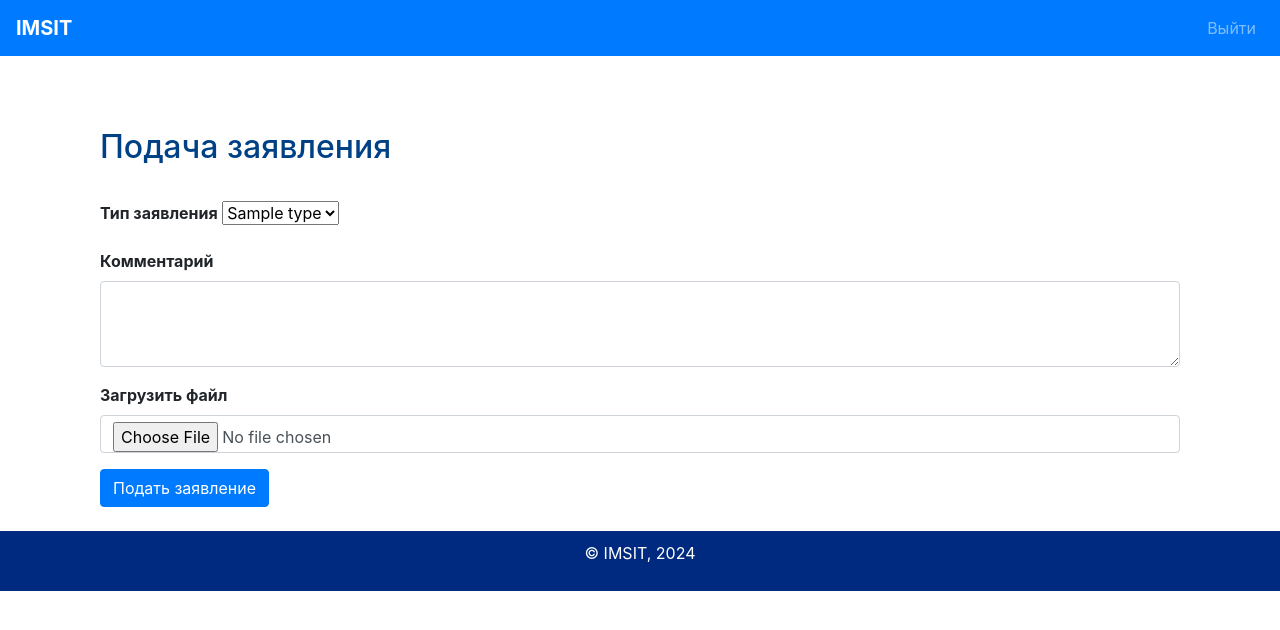
After one commit to ParkourJohnson/Kurs, a Flask app: template templates/apply.html in a window 1280 px wide. The commit adds this page. Shown: the top 630 px of the page. Run offline with Flask 3, Linux system fonts and the light colour scheme; the template is opened without the code that fills it: most values are stand-ins (such as "Sample title", 1, 10 or a date in 2020).

Commit message:
students applications

```diff
--- a/app.py
+++ b/app.py
@@ -1,9 +1,14 @@
+import os
 from database_functions import *
-import sqlite3
 from flask import Flask, render_template, request, redirect, url_for, flash, session
+from werkzeug.utils import secure_filename
 
 app = Flask(__name__)
 app.secret_key = "secret_key_for_session"
+
+UPLOAD_FOLDER = 'uploads'
+app.config['UPLOAD_FOLDER'] = UPLOAD_FOLDER
+os.makedirs(UPLOAD_FOLDER, exist_ok=True)
 
 @app.route("/")
 def index():
@@ -141,5 +146,38 @@ def delete_application_type(type_id):
     flash("Тип заявления удален!", "success")
     return redirect(url_for('application_types'))
 
+@app.route('/student/apply')
+def apply_form():
+    if  session.get('role') != 'student':
+        flash('Доступ запрещен!')
+        return redirect(url_for('login'))
+
+    application_types = get_application_types()
+
+    return render_template('apply.html', application_types=application_types)
+
+# Маршрут для обработки формы подачи заявления
+@app.route('/student/apply/submit', methods=['POST'])
+def apply_submit():
+    if session.get('role') != 'student':
+        flash('Доступ запрещен!')
+        return redirect(url_for('login'))
+
+    student_id = get_user(session['username'])[0]
+    type_id = request.form.get('type_id')
+    comments = request.form.get('comments')
+    file = request.files['file']
+
+    file_path = None
+    if file and file.filename:
+        filename = secure_filename(file.filename)
+        file_path = os.path.join(app.config['UPLOAD_FOLDER'], filename)
+        file.save(file_path)
+
+    create_application(student_id, type_id, comments, file_path)
+
+    flash('Заявление успешно подано!')
+    return redirect(url_for('apply_form'))
+
 if __name__ == "__main__":
     app.run(debug=True)
--- a/database_functions.py
+++ b/database_functions.py
@@ -92,3 +92,13 @@ def delete_type(type_id):
     cursor.execute("DELETE FROM sqlite_sequence WHERE name = 'application_types'")
     conn.commit()
     conn.close()
+
+def create_application(student_id, type_id, comments, file_path):
+    conn = sqlite3.connect(DB_PATH)
+    cursor = conn.cursor()
+    cursor.execute("""
+        INSERT INTO applications (student_id, type_id, comments, file_path)
+        VALUES (?, ?, ?, ?)
+    """, (student_id, type_id, comments, file_path))
+    conn.commit()
+    conn.close()
--- /dev/null
+++ b/templates/apply.html
@@ -0,0 +1,26 @@
+{% extends 'base.html' %}
+
+{% block content %}
+<div id="apply-container" class="container mt-5">
+    <h2>Подача заявления</h2>
+    <form method="post" action="{{ url_for('apply_submit') }}" enctype="multipart/form-data">
+        <div class="form-group mb-3">
+            <label for="type_id" class="form-label">Тип заявления</label>
+            <select class="form-select" name="type_id" id="type_id" required>
+                {% for type in application_types %}
+                <option value="{{ type[0] }}">{{ type[1] }}</option>
+                {% endfor %}
+            </select>
+        </div>
+        <div class="form-group mb-3">
+            <label for="comments" class="form-label">Комментарий</label>
+            <textarea class="form-control" name="comments" id="comments" rows="3"></textarea>
+        </div>
+        <div class="form-group mb-3">
+            <label for="file" class="form-label">Загрузить файл</label>
+            <input class="form-control" type="file" name="file" id="file">
+        </div>
+        <button type="submit" class="btn btn-primary">Подать заявление</button>
+    </form>
+</div>
+{% endblock %}
--- a/templates/student_dashboard.html
+++ b/templates/student_dashboard.html
@@ -7,5 +7,6 @@
     <h2>Добро пожаловать, студент!</h2>
     <p>Здесь вы можете управлять системой.</p>
     <a href="{{ url_for('logout') }}">Выйти</a>
+    <a href="{{ url_for('apply_form') }}">Подать заявление</a>
 </div>
 {% endblock %}
```
Also changed, not shown: p.py (+1 -8 lines), imsit.db, uploads/s_k_i_n_2.png (added).
